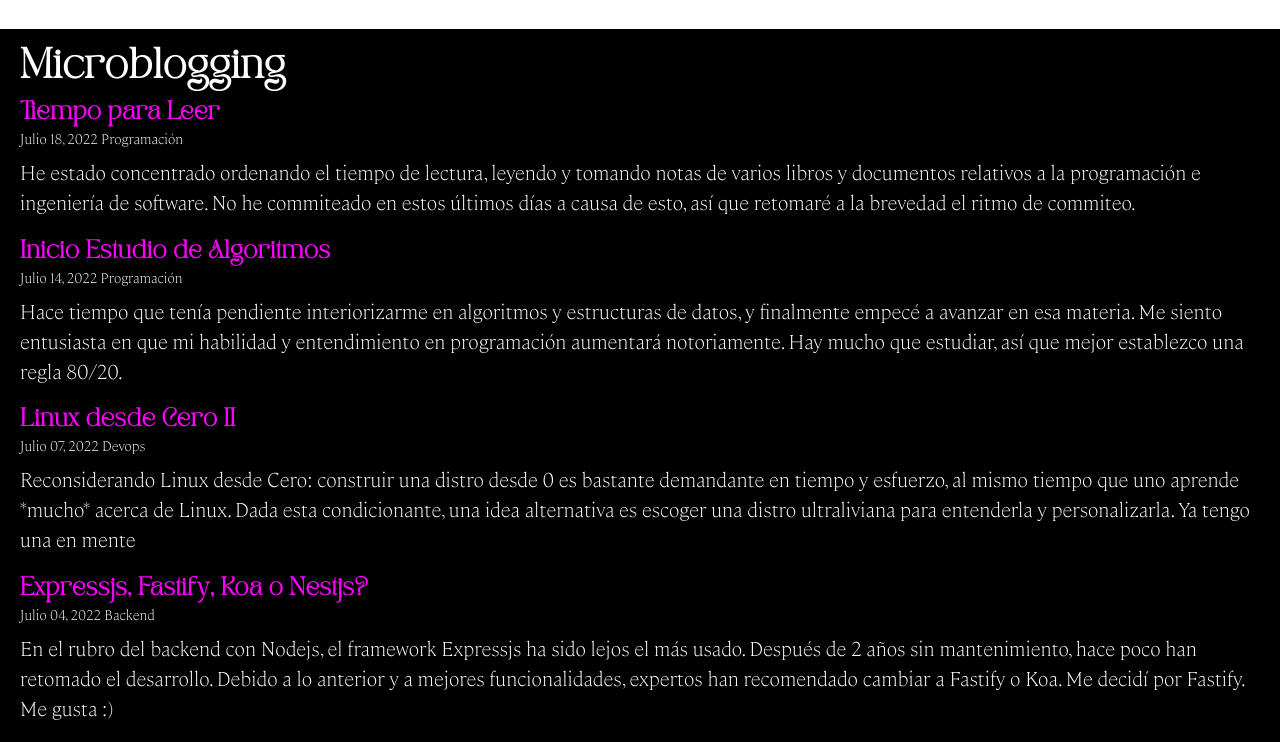
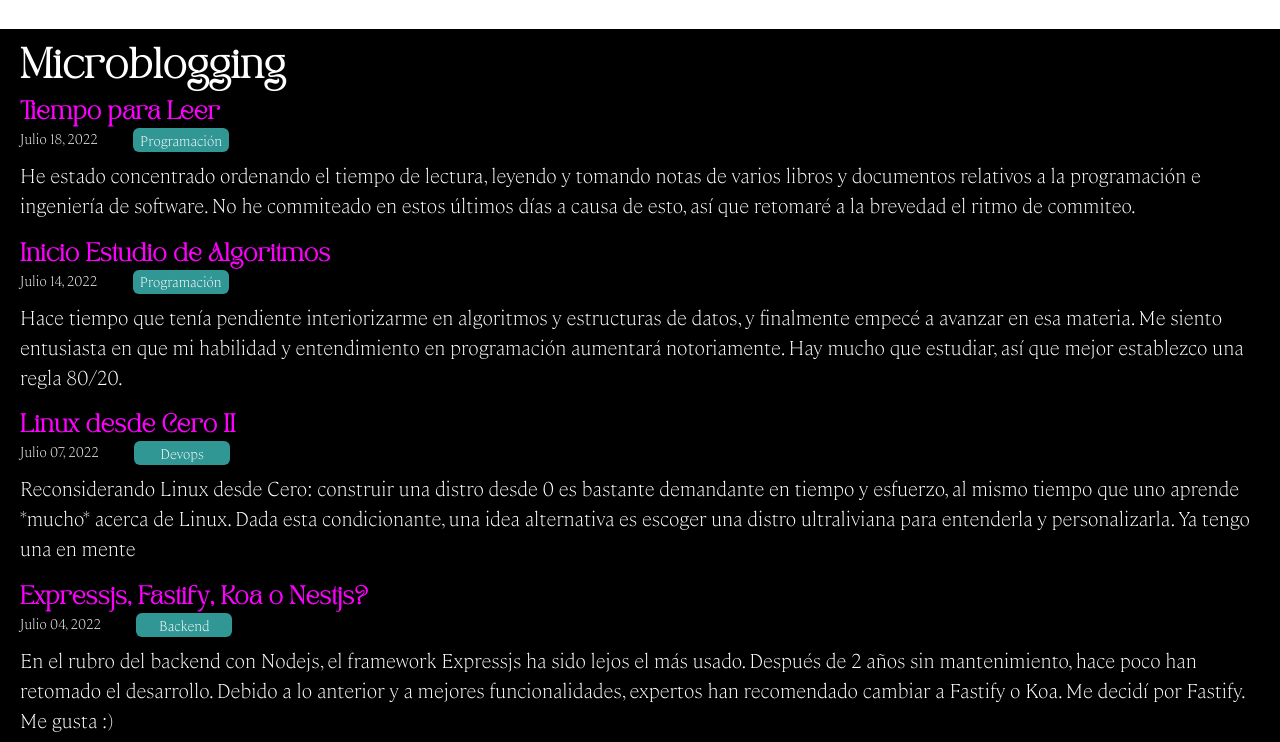
Before and after one commit to gnietto/gnietto.github.io, a React (Vite) app: page / in a window 1280 px wide. Shown: the part 2824-3566 px from the top of the page. Built offline with nearby package versions, Linux system fonts and the light colour scheme.

Commit message:
[feature] Decora tags de cada post

```diff
--- a/src/ListaPosts.tsx
+++ b/src/ListaPosts.tsx
@@ -1,5 +1,5 @@
 import React from 'react';
-import { Box, Heading, Text } from '@chakra-ui/react';
+import { Box, Heading, Text, Tag, TagLabel } from '@chakra-ui/react';
 import posts from './posts';
 
 function ListaPosts() {
@@ -22,7 +22,16 @@ function ListaPosts() {
               {item.titulo}{' '}
             </Heading>
             <Text fontSize="sm" pb="0.5rem">
-              {`${item.fecha}   ${item.tag}`}
+              {item.fecha}{' '}
+              <Tag
+                variant="solid"
+                colorScheme="teal"
+                ml="2rem"
+                w="6rem"
+                justifyContent="center"
+              >
+                {item.tag}
+              </Tag>
             </Text>
             <Text fontSize="xl"> {item.texto[0].substring(0, 300)}</Text>
           </Box>
```
